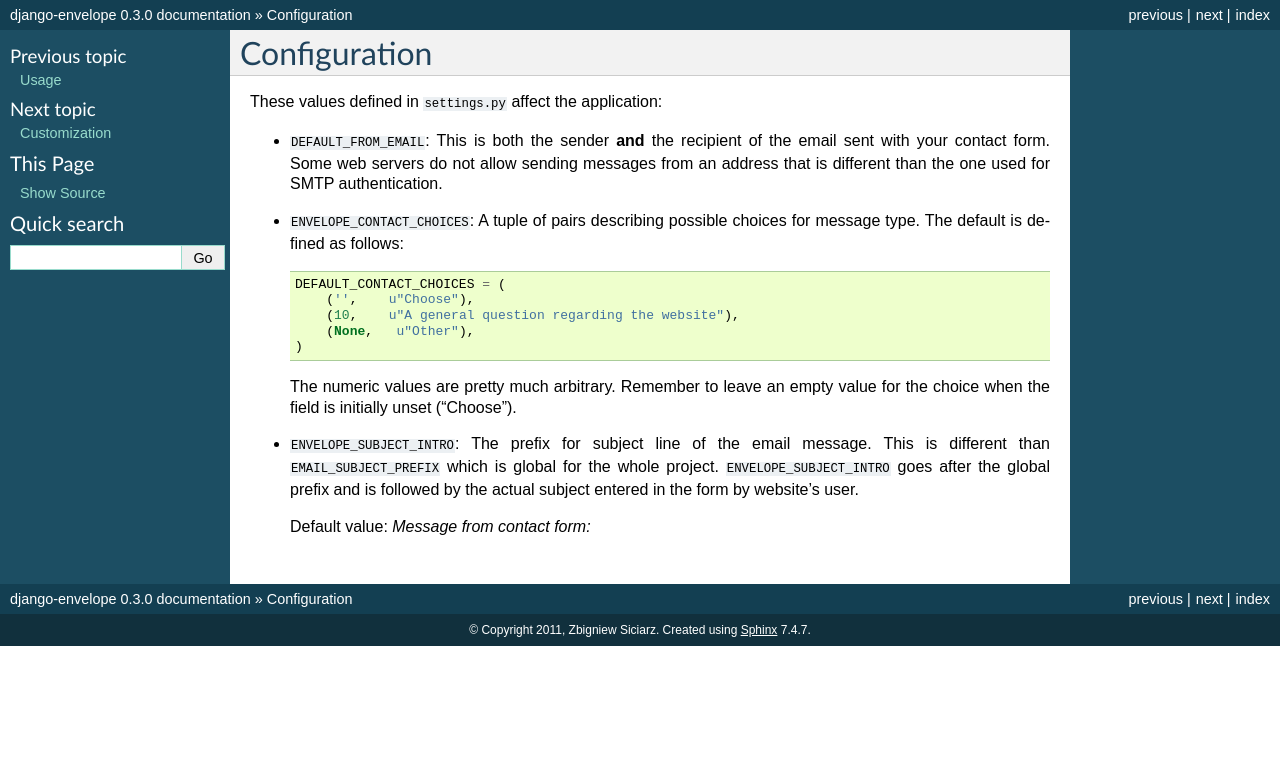
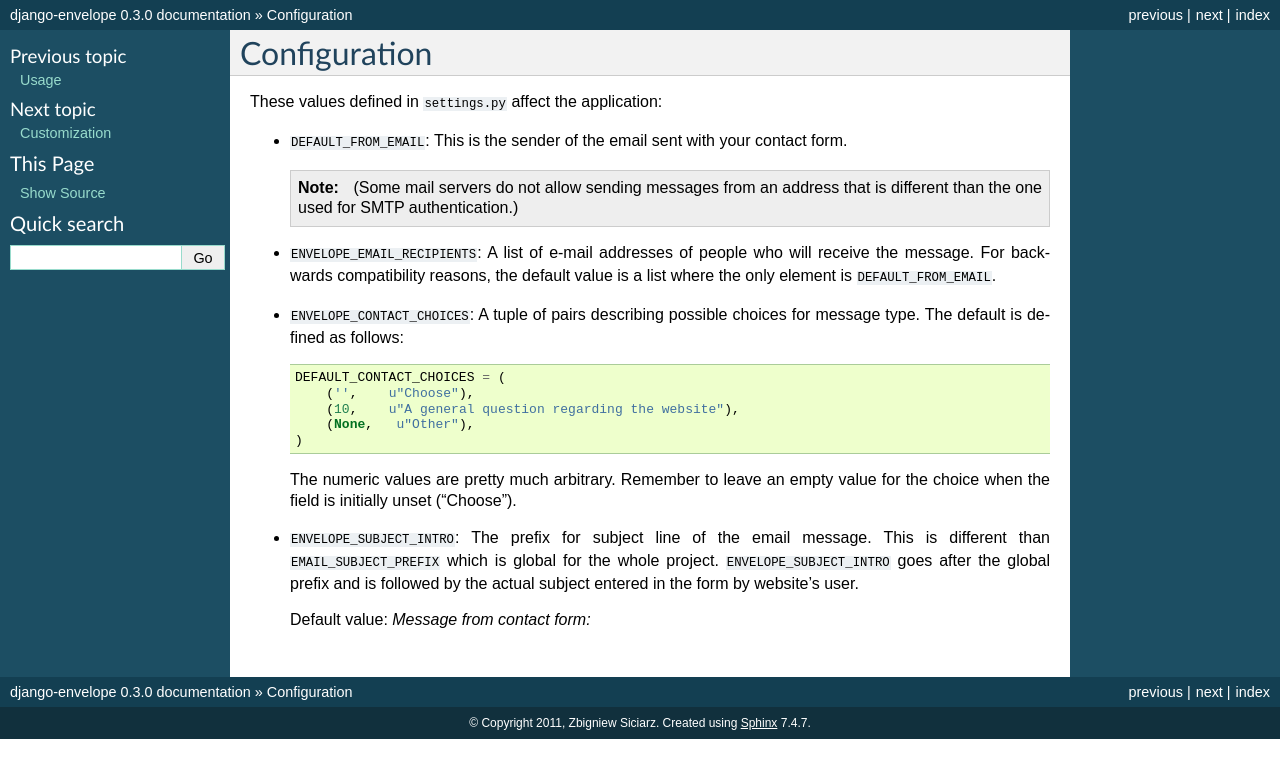
Before and after one commit to zsiciarz/django-envelope, a Sphinx documentation site: the page built from docs/configuration.rst, in a window 1280 px wide. Shown: the top 778 px of the page. Built offline with Sphinx 7.4.7, drawn with Linux system fonts in a browser that asks for light colours.

Commit message:
Added ENVELOPE_EMAIL_RECIPIENTS setting.

```diff
--- a/docs/configuration.rst
+++ b/docs/configuration.rst
@@ -4,10 +4,16 @@ Configuration
 
 These values defined in ``settings.py`` affect the application:
 
-* ``DEFAULT_FROM_EMAIL``: This is both the sender **and** the recipient of
-  the email sent with your contact form. Some web servers do not allow
-  sending messages from an address that is different than the one used for
-  SMTP authentication.
+* ``DEFAULT_FROM_EMAIL``: This is the sender of the email sent with your
+  contact form.
+
+  .. note::
+      (Some mail servers do not allow sending messages from an
+      address that is different than the one used for SMTP authentication.)
+
+* ``ENVELOPE_EMAIL_RECIPIENTS``: A list of e-mail addresses of people who will
+  receive the message. For backwards compatibility reasons, the default value
+  is a list where the only element is ``DEFAULT_FROM_EMAIL``.
 
 * ``ENVELOPE_CONTACT_CHOICES``: A tuple of pairs describing possible choices
   for message type. The default is defined as follows::
--- a/envelope/__init__.py
+++ b/envelope/__init__.py
@@ -1,4 +1,4 @@
-__version_info__ = (0, 3, 0, 'final', 0)
+__version_info__ = (0, 3, 1, 'dev', 0)
 
 def get_version():
     version = '%s.%s' % (__version_info__[0], __version_info__[1])
```
Also changed, not shown: 1 other file.
